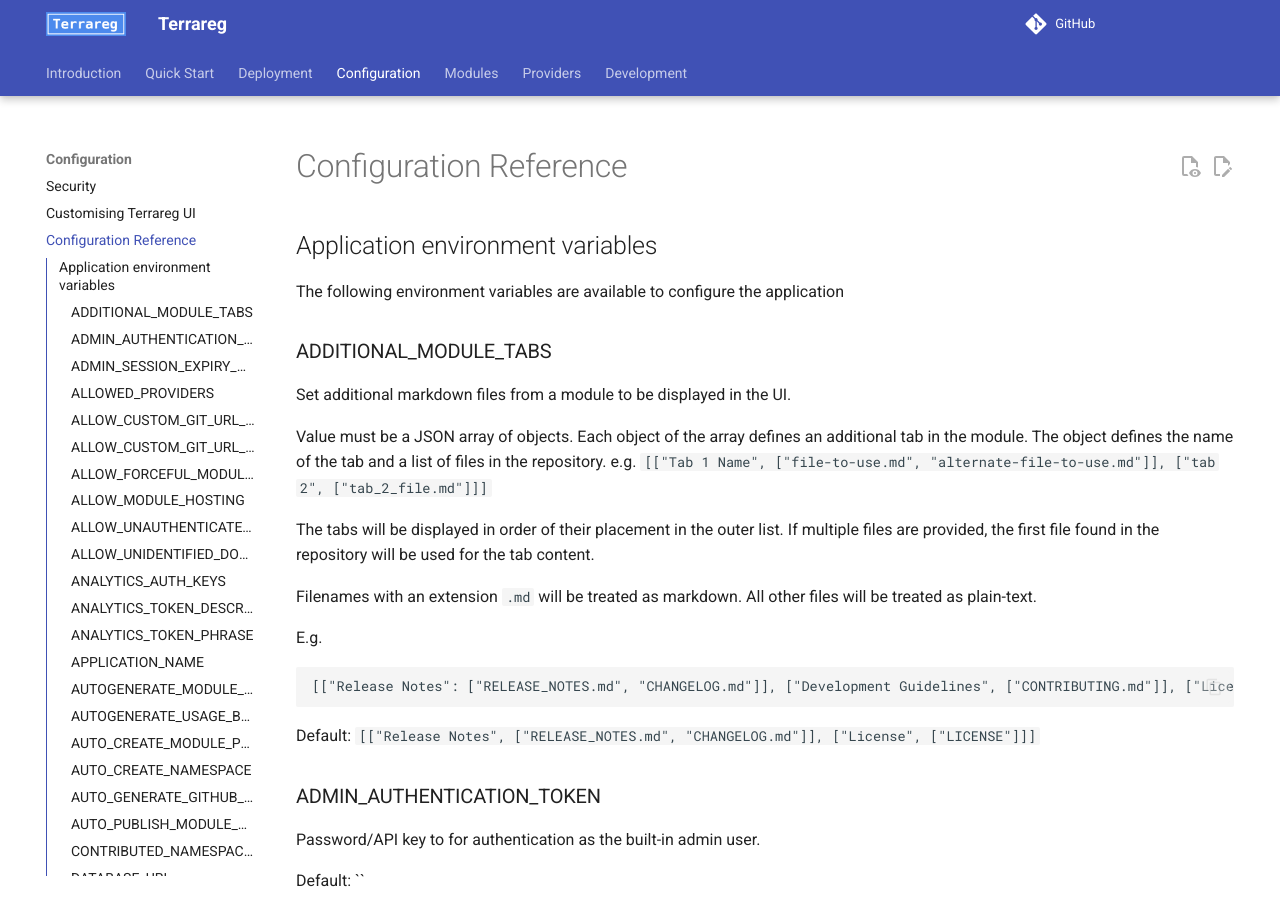
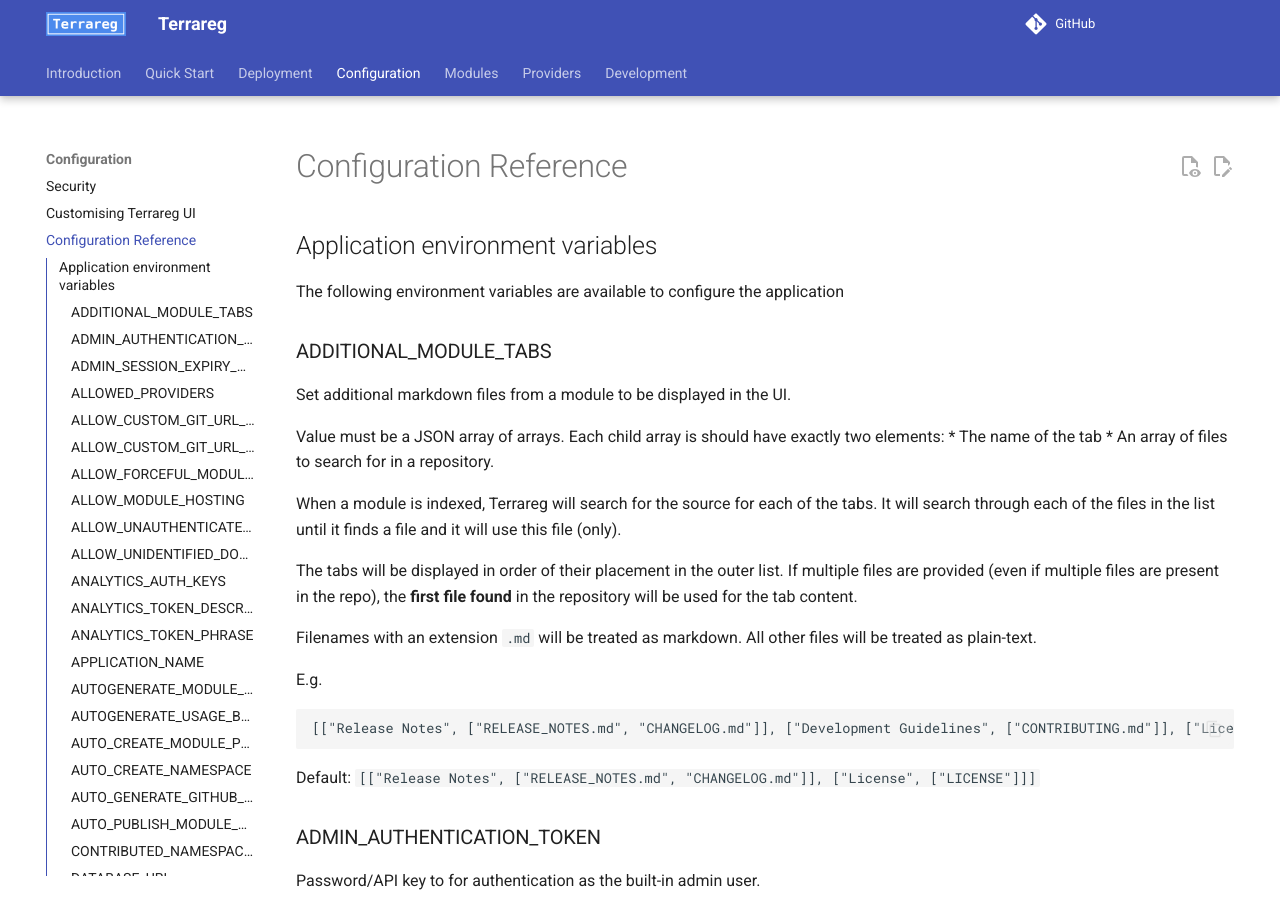
Before and after one commit to MatthewJohn/terrareg, an MkDocs documentation site: the page built from docs/CONFIG.md, in a window 1280 px wide and 900 px high. Built offline with MkDocs 1.6.1 and Material for MkDocs 9.7.7, drawn with Linux system fonts in a browser that asks for light colours; comment, search, counter and statistics services are not loaded; the version menu is left out.

Commit message:
docs: Improve docs around the additional module tabs
Issue #542

````diff
--- a/docs/CONFIG.md
+++ b/docs/CONFIG.md
@@ -9,19 +9,22 @@
 
 Set additional markdown files from a module to be displayed in the UI.
 
-Value must be a JSON array of objects.
-Each object of the array defines an additional tab in the module.
-The object defines the name of the tab and a list of files in the repository.
-e.g. `[["Tab 1 Name", ["file-to-use.md", "alternate-file-to-use.md"]], ["tab 2", ["tab_2_file.md"]]]`
+Value must be a JSON array of arrays.
+Each child array is should have exactly two elements:
+ * The name of the tab
+ * An array of files to search for in a repository.
+
+When a module is indexed, Terrareg will search for the source for each of the tabs.
+It will search through each of the files in the list until it finds a file and it will use this file (only).
 
 The tabs will be displayed in order of their placement in the outer list.
-If multiple files are provided, the first file found in the repository will be used for the tab content.
+If multiple files are provided (even if multiple files are present in the repo), the **first file found** in the repository will be used for the tab content.
 
 Filenames with an extension `.md` will be treated as markdown. All other files will be treated as plain-text.
 
 E.g.
 ```
-[["Release Notes": ["RELEASE_NOTES.md", "CHANGELOG.md"]], ["Development Guidelines", ["CONTRIBUTING.md"]], ["License", ["LICENSE"]]]
+[["Release Notes", ["RELEASE_NOTES.md", "CHANGELOG.md"]], ["Development Guidelines", ["CONTRIBUTING.md"]], ["License", ["LICENSE"]]]
 ```
 
 
````
Also changed, not shown: 1 other file.
